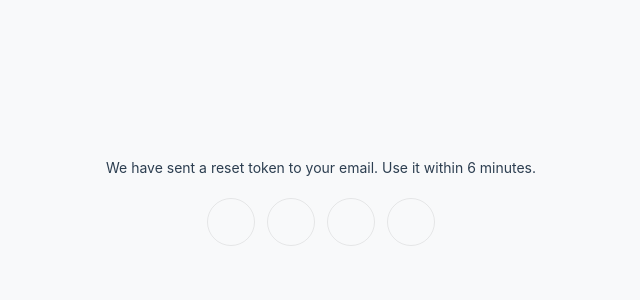
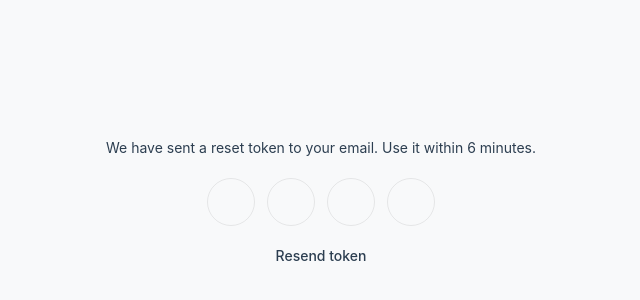
Before and after one commit to Farruxh/MindCare, a React (Vite) app in the folder frontend/: page /verify-token in a window 1280 px wide. Shown: the part 198-498 px from the top of the page, without its empty margins (319-959 px from the left). Built offline with nearby package versions, Linux system fonts and the light colour scheme.

Commit message:
feat: enhance ForgotPassword, ResetPassword, and VerifyPasswordToken components with improved form handling and user feedback

```diff
--- a/frontend/src/app/components/pages/ForgotPassword.tsx
+++ b/frontend/src/app/components/pages/ForgotPassword.tsx
@@ -6,6 +6,7 @@ import { useNavigate } from "react-router-dom"
 import { useAlert } from "../../context/AlertContext"
 import Loader from "../loader/loader"
 import { useState } from "react"
+import useDocumentTitle from "../../hooks/useDocumentTitle"
 
 interface formData {
     email: string
@@ -16,13 +17,15 @@ export function ForgotPassword() {
     const [loader, setLoader] = useState(false)
     const navigate = useNavigate()
     const { setAlert } = useAlert()
+    useDocumentTitle("Forgot Password | MindCare")
 
-    const handleOnSubmit: SubmitHandler<formData> = async (data) => {
+    const handleSubmitEmail: SubmitHandler<formData> = async (data) => {
         try {
             setLoader(true)
             const res = await axios.post("/api/v1/users/forget-password", data)
             setAlert({ message: res.data?.message || "Password reset token sent successfully", severity: "success" })
-            navigate("/verify-token")
+            sessionStorage.setItem("otpTimer", (Date.now() + 30000).toString())
+            navigate("/verify-token" , {state: {email: data.email}})
         } catch (error: any) {
             setAlert({ message: error.response.data?.detail, severity: "error" })
         }
@@ -54,7 +57,7 @@ export function ForgotPassword() {
                     transition={{ duration: 0.5, delay: 0.1 }}
                     className="bg-card rounded-2xl shadow-lg border border-border p-8"
                 >
-                    <form onSubmit={handleSubmit(handleOnSubmit)} className="space-y-5">
+                    <form onSubmit={handleSubmit(handleSubmitEmail)} className="space-y-5">
                         <div>
                             <label className="block mb-6 text-card-foreground">Please enter your registered email for a reset token</label>
                             <div className="relative">
--- a/frontend/src/app/components/pages/ResetPassword.tsx
+++ b/frontend/src/app/components/pages/ResetPassword.tsx
@@ -6,6 +6,7 @@ import axios from "axios"
 import { useAlert } from "../../context/AlertContext.tsx";
 import { useState } from "react"
 import Loader from "../loader/loader.tsx"
+import useDocumentTitle from "../../hooks/useDocumentTitle";
 
 interface formData {
     new_password: string
@@ -13,12 +14,13 @@ interface formData {
 }
 
 export function ResetPassword() {
-    const { register, handleSubmit } = useForm<formData>();
+    const { register, handleSubmit, formState: { errors } } = useForm<formData>();
     const { setAlert } = useAlert();
     const navigate = useNavigate()
     const [showNewPassword, setShowNewPassword] = useState(false)
     const [showConfirmPassword, setShowConfirmPassword] = useState(false)
     const [loader, setLoader] = useState(false)
+    useDocumentTitle("Reset Password | MindCare")
 
     const handleOnSubmit: SubmitHandler<formData> = async (data) => {
         try {
@@ -69,7 +71,7 @@ export function ResetPassword() {
                                     minLength={8}
                                     maxLength={128}
                                     placeholder="••••••••"
-                                    {...register("new_password", { required: true, minLength: 8, maxLength: 128 })}
+                                    {...register("new_password", { required: "Enter your new password", minLength: 8, maxLength: 128 })}
                                 />
                                 <motion.button
                                     className="absolute right-3 top-1/2 -translate-y-1/2 text-muted-foreground hover:text-foreground transition-colors cursor-pointer outline-none"
@@ -80,6 +82,9 @@ export function ResetPassword() {
                                     {showNewPassword ? <EyeOff className="w-5 h-5" /> : <Eye className="w-5 h-5" />}
                                 </motion.button>
                             </div>
+                            {errors.new_password && (
+                                <span className="text-red-500 text-sm mt-1">{errors.new_password.message}</span>
+                            )}
                         </div>
 
                         <div>
@@ -92,7 +97,7 @@ export function ResetPassword() {
                                     minLength={8}
                                     maxLength={128}
                                     placeholder="••••••••"
-                                    {...register("confirm_new_password", { required: true, minLength: 8, maxLength: 128 })}
+                                    {...register("confirm_new_password", { required: "Enter your confirm new password", minLength: 8, maxLength: 128 })}
                                 />
                                 <motion.button
                                     className="absolute right-3 top-1/2 -translate-y-1/2 text-muted-foreground hover:text-foreground transition-colors cursor-pointer outline-none"
@@ -103,6 +108,9 @@ export function ResetPassword() {
                                     {showConfirmPassword ? <EyeOff className="w-5 h-5" /> : <Eye className="w-5 h-5" />}
                                 </motion.button>
                             </div>
+                            {errors.confirm_new_password && (
+                                <p className="text-red-500 text-sm mt-1">{errors.confirm_new_password.message}</p>
+                            )}
                         </div>
                         <button
                             type="submit"
--- a/frontend/src/app/components/pages/VerifyPasswordToken.tsx
+++ b/frontend/src/app/components/pages/VerifyPasswordToken.tsx
@@ -1,13 +1,32 @@
 import { motion } from "motion/react";
-import { useRef, useState } from "react";
+import { useRef, useState, useEffect } from "react";
 import axios from "axios";
 import { useAlert } from "../../context/AlertContext";
 import { useNavigate } from "react-router-dom";
+import { useLocation } from "react-router-dom"
+import Loader from "../loader/loader";
+import useDocumentTitle from "../../hooks/useDocumentTitle";
 
 export function VerifyPasswordToken() {
   const inputs = useRef<(HTMLInputElement | null)[]>([]);
   const { setAlert } = useAlert()
+  const location = useLocation()
   const navigate = useNavigate()
+  const [loader, setLoader] = useState(false)
+
+  const [timer, setTimer] = useState(() => {
+    const savedTime = sessionStorage.getItem("otpTimer");
+    if (!savedTime) return 0;
+    const remaining = Math.ceil((parseInt(savedTime) - Date.now()) / 1000);
+    if (remaining <= 0) {
+      sessionStorage.removeItem("otpTimer");
+      return 0;
+    }
+    return remaining;
+  })
+  const [canResend, setCanResend] = useState(false)
+
+  useDocumentTitle("Verify OTP | MindCare")
 
   const handleChange = async (i: number, e: React.ChangeEvent<HTMLInputElement>) => {
     const value = e.target.value;
@@ -19,12 +38,18 @@ export function VerifyPasswordToken() {
 
     const token = inputs.current.map((input) => input?.value || "").join("");
     if (token.length === 4) {
-        try {
-           const res = await axios.post("/api/v1/users/verify-password-token", {token} , { withCredentials: true });
-           navigate("/reset-password")
-        } catch (error: any) {
-            setAlert({message: error.response.data?.detail || "Error occured while verifying token" , severity: "error"})
-        }
+      const data = { email: location.state?.email, token }
+      try {
+        setLoader(true)
+        await axios.post("/api/v1/users/verify-password-token", data, { withCredentials: true });
+        sessionStorage.removeItem("otpTimer");
+        navigate("/reset-password")
+      } catch (error: any) {
+        setAlert({ message: error.response.data?.detail || "Error occured while verifying token", severity: "error" })
+      }
+      finally {
+        setLoader(false)
+      }
     }
   };
 
@@ -34,8 +59,39 @@ export function VerifyPasswordToken() {
     }
   };
 
+  useEffect(() => {
+    if (timer === 0) {
+      setCanResend(true)
+      return
+    }
+    const interval = setInterval(() => {
+      setTimer((prev) => prev - 1)
+    }, 1000)
+
+    return () => clearInterval(interval)
+  }, [timer])
+
+  const handleResendToken = async () => {
+    try {
+      setLoader(true)
+      const res = await axios.post("/api/v1/users/forget-password", { email: location.state?.email })
+      setAlert({ message: res.data?.message || "Password reset token sent successfully", severity: "success" })
+      navigate("/verify-token", { state: { email: location.state?.email } })
+    } catch (error: any) {
+      setAlert({ message: error.response.data?.detail, severity: "error" })
+    }
+    finally {
+      setLoader(false)
+      const otpTimer = Date.now() + 30000;
+      sessionStorage.setItem("otpTimer", otpTimer.toString());
+      setTimer(30);
+      setCanResend(false);
+    }
+  }
+
   return (
     <div className="flex justify-center items-center min-h-screen">
+      {loader && <Loader />}
       <motion.div
         initial={{ opacity: 0, y: 20 }}
         animate={{ opacity: 1, y: 0 }}
@@ -58,6 +114,13 @@ export function VerifyPasswordToken() {
             />
           ))}
         </div>
+        <button
+          disabled={!canResend}
+          className={`mt-5 text-sm ${canResend ? "text-primary hover:text-primary/80 cursor-pointer" : "text-muted-foreground"} transition-colors`}
+          onClick={() => handleResendToken()}
+        >
+          {canResend ? <div>Resend token</div> : <div>Resend token in <span className="font-medium">{timer}</span></div>}
+        </button>
       </motion.div>
     </div>
   );
```
